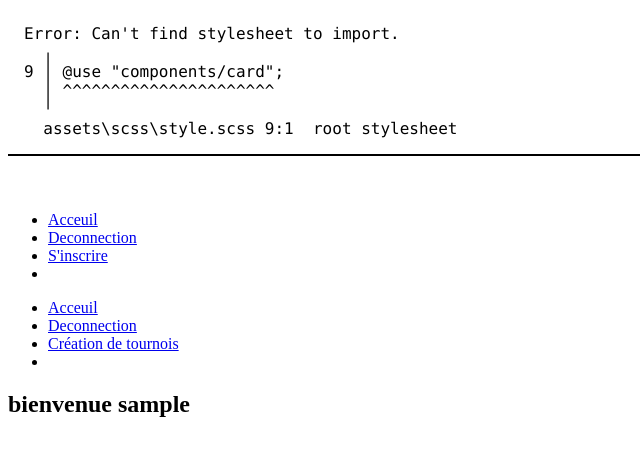
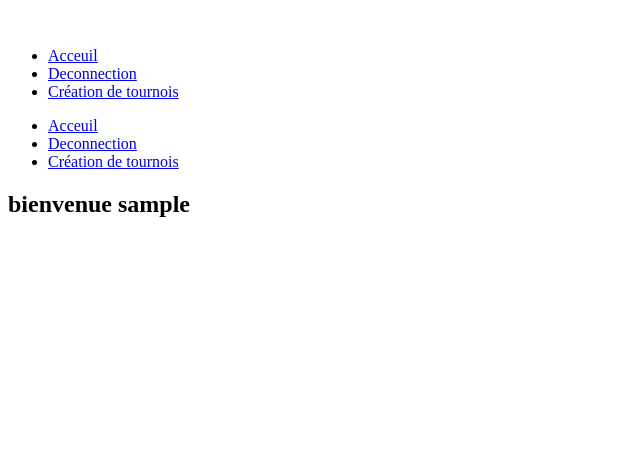
Before and after one commit to poutou89/Hackaton, a PHP site: page / in a window 1280 px wide. Shown: the top 456 px of the page, without its empty margins (0-640 px from the left). Run offline with PHP 8.4, Linux system fonts and the light colour scheme; the visitor is signed in with stand-in values (Sample User, id 1).

Commit message:
modif header

```diff
--- a/assets/css/style.css
+++ b/assets/css/style.css
@@ -1,17 +1,8 @@
-/* Error: Can't find stylesheet to import.
- *   ,
- * 9 | @use "components/card";
- *   | ^^^^^^^^^^^^^^^^^^^^^^
- *   '
- *   assets\scss\style.scss 9:1  root stylesheet */
+.container {
+  width: 80%;
+  max-width: 1440px;
+  margin: 0 auto;
+  padding: 0;
+}
 
-body::before {
-  font-family: "Source Code Pro", "SF Mono", Monaco, Inconsolata, "Fira Mono",
-      "Droid Sans Mono", monospace, monospace;
-  white-space: pre;
-  display: block;
-  padding: 1em;
-  margin-bottom: 1em;
-  border-bottom: 2px solid black;
-  content: "Error: Can't find stylesheet to import.\a   \2577 \a 9 \2502  @use \"components/card\";\d\a   \2502  ^^^^^^^^^^^^^^^^^^^^^^\a   \2575 \a   assets\\scss\\style.scss 9:1  root stylesheet";
-}
+/*# sourceMappingURL=style.css.map */
--- a/assets/scss/style.scss
+++ b/assets/scss/style.scss
@@ -6,7 +6,6 @@
 @use "base/typographie";
 //components
 @use "components/button";
-@use "components/card";
 //utilities
 @import 'utilities/general';
 //page
--- a/header.php
+++ b/header.php
@@ -9,31 +9,26 @@
             <ul class="menu">
                 <li><a href="index.php">Acceuil</a></li>
                 <li><a href="deconnection.php">Deconnection</a></li>
-                <li><a href="inscription.php">S'inscrire</a></li>
-                <li><a href="#"></a></li>
+                <li><a href="new_tournoi.php">Création de tournois</a></li>
             </ul>
 
             <ul class="burger-contenue">
                 <li><a href="index.php">Acceuil</a></li>
                 <li><a href="deconnection.php">Deconnection</a></li>
                 <li><a href="new_tournoi.php">Création de tournois</a></li>
-                <li><a href="#"></a></li>
+
             </ul>
         <?php else: ?>
             <ul class="menu">
                 <li><a href="index.php">Acceuil</a></li>
                 <li><a href="Connection.php">Connection</a></li>
                 <li><a href="inscription.php">Inscription</a></li>
-                <li><a href="#"></a></li>
-                <li><a href="#"></a></li>
             </ul>
 
             <ul class="burger-contenue">
                 <li><a href="index.php">Acceuil</a></li>
                 <li><a href="Connection.php">Connection</a></li>
                 <li><a href="inscription.php">Inscription</a></li>
-                <li><a href="#"></a></li>
-                <li><a href="#"></a></li>
             </ul>
             </div>
         <?php endif ?>
```
